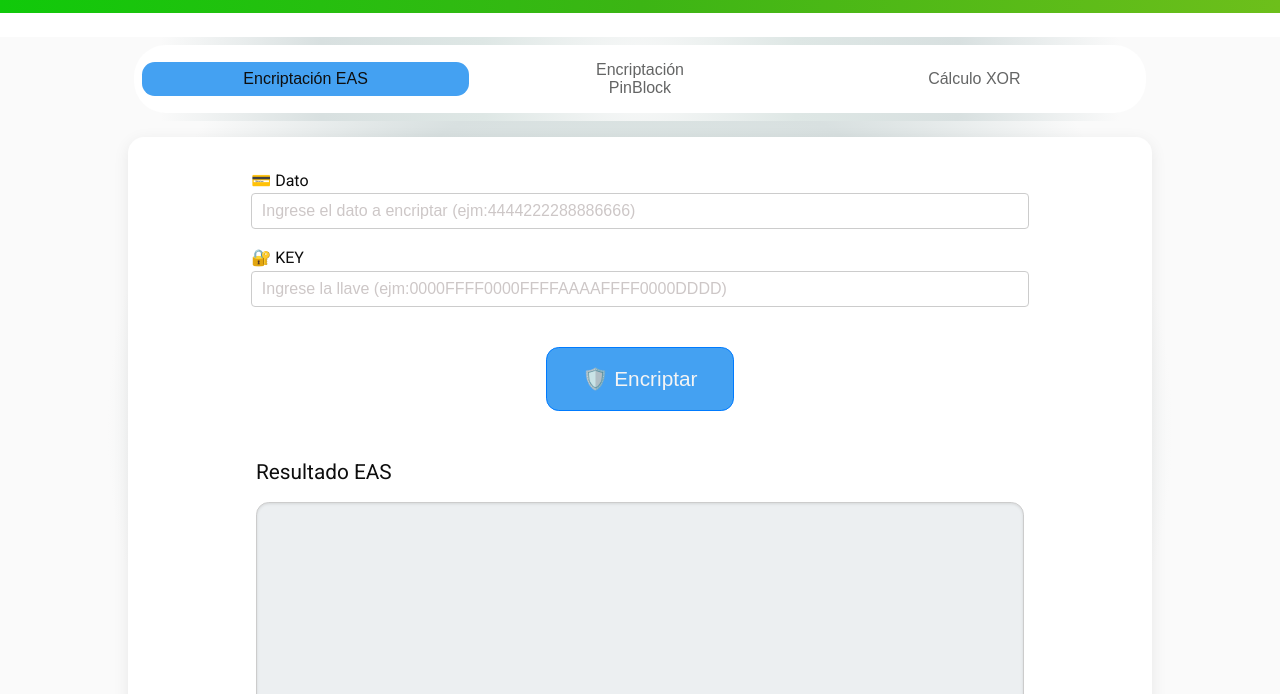
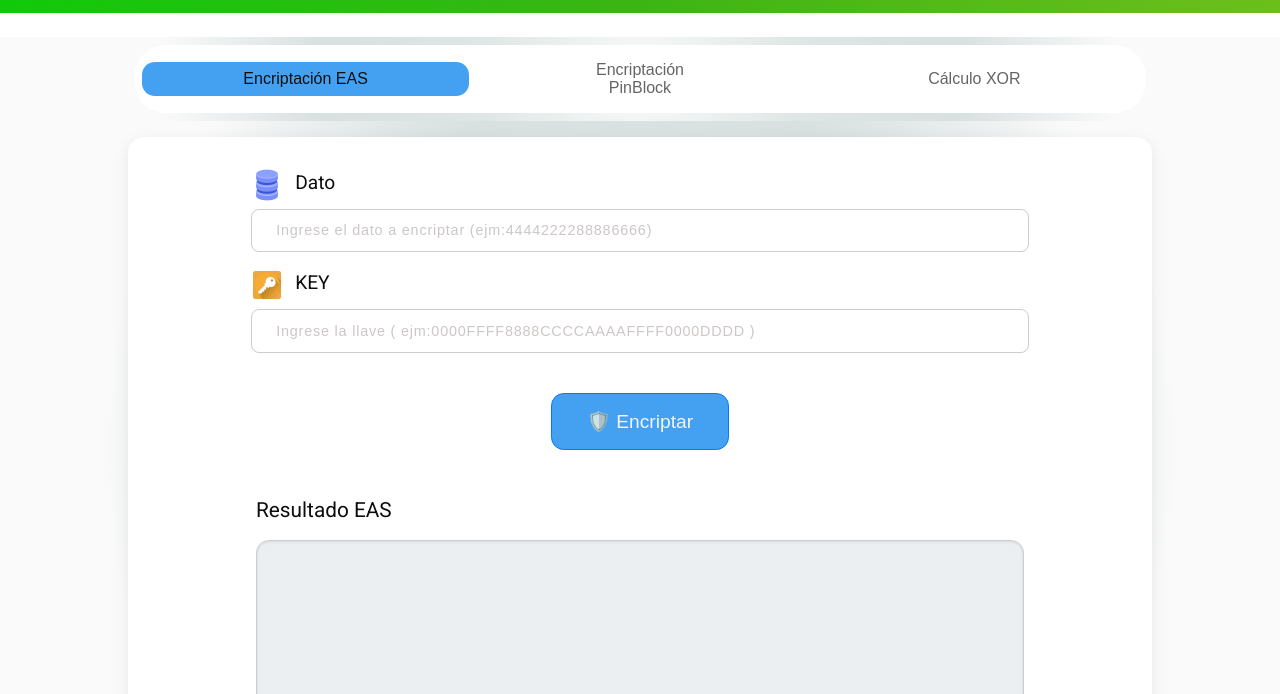
Before and after one commit to jjcruz99/encriptacion, a plain HTML site: page index.html in a window 1280 px wide. Shown: the part 106-800 px from the top of the page. Drawn offline with nearby package versions, Linux system fonts and the light colour scheme.

Commit message:
Actualizacion de estilos formulario eas

```diff
--- a/index.html
+++ b/index.html
@@ -36,7 +36,8 @@
 
                 <div class="subcontenedor-formulario" id="subcontenedor-formulario-eas-dato">
                     <div>
-                        <label for="dato-encriptar" id="etiqueta-dato-encriptar" class="etiqueta-formulario-eas">💳 Dato</label>
+                        <img src="src/pictures/icono_dato.png" class="icono-formulario" id="icono-dato"  alt="imagen-dato">
+                        <label for="dato-encriptar" id="etiqueta-dato-encriptar" class="etiqueta-formulario-eas">Dato</label>
                         <span id="mensaje-linea-1" class="mensaje-error" ></span>
                     </div>
                     <input type="text" id="dato-encriptar" size="40" placeholder="Ingrese el dato a encriptar (ejm:4444222288886666)">
@@ -44,10 +45,11 @@
 
                 <div class="subcontenedor-formulario" id="subcontenedor-formulario-eas-key">
                     <div>
-                        <label for="clave-encriptar" id="etiqueta-clave-encriptar" class="etiqueta-formulario-eas">🔐 KEY</label>
+                        <img src="src/pictures/icono_key_eas.png" class="icono-formulario" id="icono-key-eas"  alt="imagen-key-eas">
+                        <label for="clave-encriptar" id="etiqueta-clave-encriptar" class="etiqueta-formulario-eas">KEY</label>
                         <span id="mensaje-linea-2" class="mensaje-error" ></span>
                     </div>
-                    <input type="text" id="clave-encriptar" size="40" placeholder="Ingrese la llave (ejm:0000FFFF0000FFFFAAAAFFFF0000DDDD)">
+                    <input type="text" id="clave-encriptar" size="40" placeholder="Ingrese la llave ( ejm:0000FFFF8888CCCCAAAAFFFF0000DDDD )">
                 </div>
             </div>
 
--- a/src/css/base/typography.css
+++ b/src/css/base/typography.css
@@ -39,5 +39,6 @@ h2 {
 
 .mensaje-error{
   color: red;
-  font-size: 0.7em;
+  font-size: 0.9rem;
+  margin-left: 1.5rem;
 }
--- a/src/css/componets/button.css
+++ b/src/css/componets/button.css
@@ -1,11 +1,11 @@
 button {
-  padding: 1.2rem 2.2rem;
+  padding: 1rem 2.2rem;
   border: 1px solid #007bff;
   background-color: #44A1F2;
   color: #F4F4F4;
   cursor: pointer;
   border-radius: 0.8rem;
-  font-size: 1.3rem;
+  font-size: 1.2rem;
 }
 
 button:hover {
--- a/src/css/componets/input.css
+++ b/src/css/componets/input.css
@@ -1,9 +1,11 @@
 input[type="text"] {
   width: 100%;
-  padding: 0.5rem 0.6rem;
+  padding: 0.8rem 1.5rem;
   border: 1px solid #ccc;
-  border-radius: 4px;
-  font-size: 1rem;
+  border-radius: 8px;
+  font-size: 0.9rem;
+  color: #3a3434;
+  letter-spacing: 0.05rem;
   box-sizing: border-box; /* Asegura que el padding no aumente el ancho total */
 }
 
--- a/src/css/componets/label.css
+++ b/src/css/componets/label.css
@@ -1,15 +1,13 @@
 label{
   font-weight: 400;
-  margin-right: 0.5rem;
-  font-size: 1rem;
-  width: 35%;
+  font-size: 1.2rem;
   text-align: left;
 }
 
-.etiqueta-formulario-eas{
+/* .etiqueta-formulario-eas{
   width: 23%;
 }
 
 .etiqueta-formulario-xor{
   width: 27%;
-}
+} */
--- a/src/css/layout/grid.css
+++ b/src/css/layout/grid.css
@@ -34,8 +34,21 @@ main{
 }
 
 .subcontenedor-formulario{
+  display: flex;
+  flex-direction: column;
+  gap: 0.5rem;
+}
+
+.subcontenedor-formulario div{
   display: block;
-  gap: 0.5rem;
+  gap: 0.1rem;
+}
+
+.icono-formulario{
+  width: 2rem;
+  height: 2rem;
+  vertical-align: middle;
+  margin-right: 0.5rem;
 }
 
 .mensaje-error {
```
Also changed, not shown: src/pictures/icono_dato.png (added), src/pictures/icono_key_eas.png (added).
